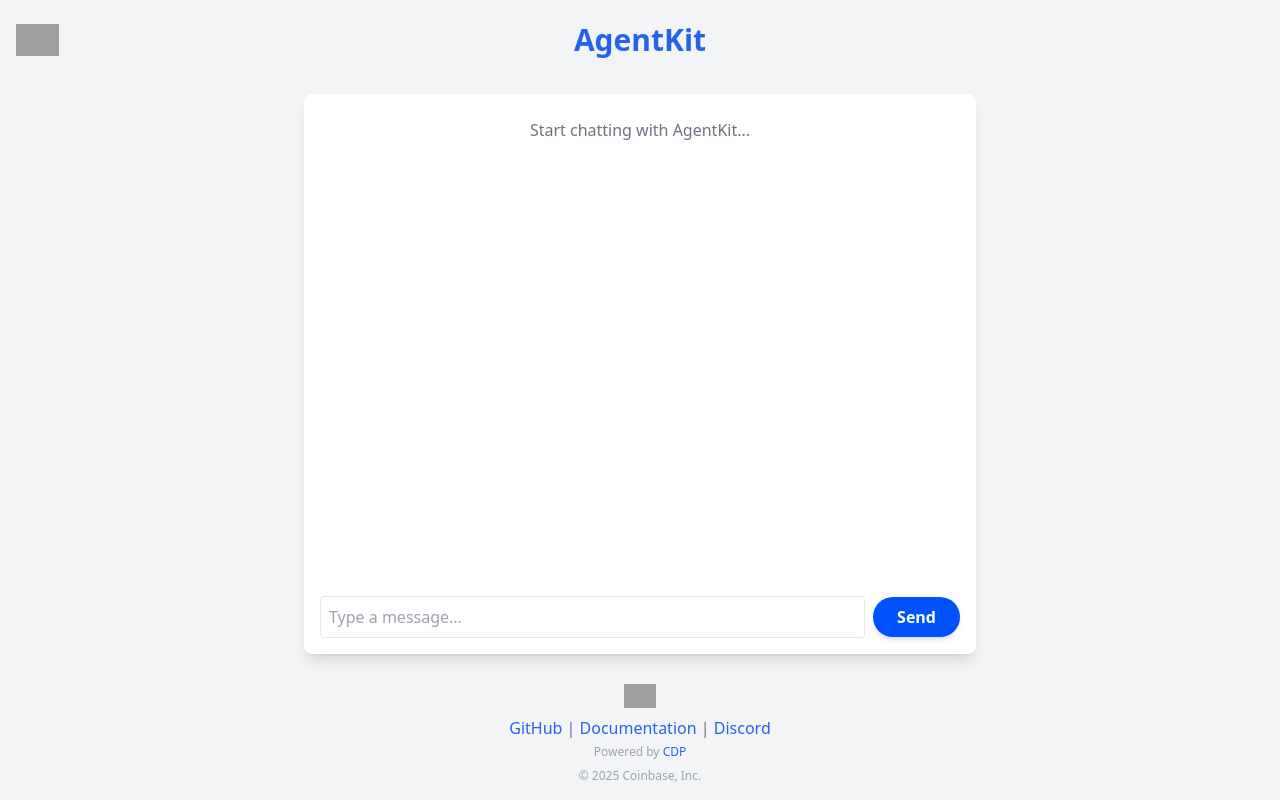
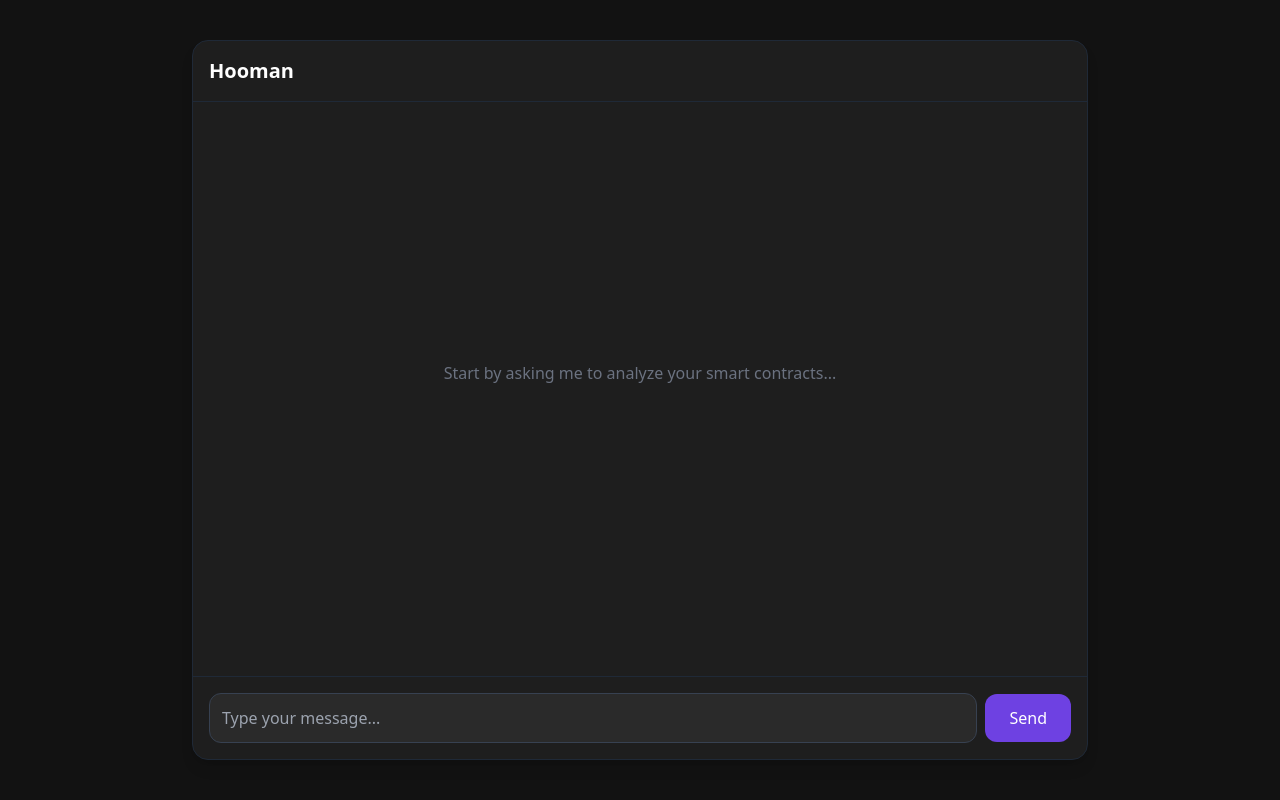
Before and after one commit to jaskara-n/Trader-bot, a Next.js app: page / in a window 1280 px wide. Built offline with nearby package versions, Linux system fonts and the light colour scheme; grey boxes are pictures that could not be loaded.

Commit message:
Ui-Update

```diff
--- a/app/globals.css
+++ b/app/globals.css
@@ -3,6 +3,74 @@
 @tailwind utilities;
 
 body {
-  @apply bg-white text-gray-900 dark:bg-gray-900 dark:text-gray-100;
+  @apply bg-[#121212] text-white;
   font-family: system-ui, -apple-system, BlinkMacSystemFont, "Segoe UI", Roboto, "Helvetica Neue", Arial, sans-serif;
 }
+
+/* Custom scrollbar for webkit browsers */
+.custom-scrollbar::-webkit-scrollbar {
+  width: 8px;
+}
+
+.custom-scrollbar::-webkit-scrollbar-track {
+  background: #1e1e1e;
+}
+
+.custom-scrollbar::-webkit-scrollbar-thumb {
+  background: #333;
+  border-radius: 4px;
+}
+
+.custom-scrollbar::-webkit-scrollbar-thumb:hover {
+  background: #444;
+}
+
+/* For Firefox */
+.custom-scrollbar {
+  scrollbar-width: thin;
+  scrollbar-color: #333 #1e1e1e;
+}
+
+/* Animation for thinking dots */
+@keyframes pulse {
+  0%,
+  100% {
+    opacity: 0.5;
+    transform: scale(0.8);
+  }
+  50% {
+    opacity: 1;
+    transform: scale(1);
+  }
+}
+
+.animate-pulse {
+  animation: pulse 1.5s infinite;
+}
+
+.delay-150 {
+  animation-delay: 0.15s;
+}
+
+.delay-300 {
+  animation-delay: 0.3s;
+}
+
+/* Custom scrollbar */
+::-webkit-scrollbar {
+  width: 6px;
+  height: 6px;
+}
+
+::-webkit-scrollbar-track {
+  background: transparent;
+}
+
+::-webkit-scrollbar-thumb {
+  background: #8b5cf6;
+  border-radius: 3px;
+}
+
+::-webkit-scrollbar-thumb:hover {
+  background: #7c3aed;
+}
--- a/app/layout.tsx
+++ b/app/layout.tsx
@@ -1,3 +1,4 @@
+import type React from "react";
 import type { Metadata } from "next";
 import "./globals.css";
 
@@ -5,8 +6,8 @@
  * Metadata for the page
  */
 export const metadata: Metadata = {
-  title: "AgentKit Quickstart",
-  description: "Generated by `create-onchain-agent`, a Next.js template for AgentKit",
+  title: "Hooman",
+  description: "HOOMAN | Where AI Meets DeFi",
 };
 
 /**
@@ -23,72 +24,7 @@
 }>) {
   return (
     <html lang="en">
-      <body className="bg-gray-100 dark:bg-gray-900 dark flex flex-col min-h-screen">
-        {/* Header (Fixed Height) */}
-        <header className="py-6 flex items-center justify-between relative">
-          <img
-            src="https://images.ctfassets.net/q5ulk4bp65r7/3TBS4oVkD1ghowTqVQJlqj/2dfd4ea3b623a7c0d8deb2ff445dee9e/Consumer_Wordmark.svg"
-            alt="Coinbase"
-            className="h-8 ml-4"
-          />
-
-          <span className="absolute left-1/2 transform -translate-x-1/2 text-3xl font-bold text-blue-600 dark:text-blue-400">
-            AgentKit
-          </span>
-        </header>
-
-        {/* Main Content (Dynamic, Grows but Doesn't Force Scroll) */}
-        <main className="flex-grow flex items-center justify-center px-4">{children}</main>
-
-        {/* Footer (Fixed Height) */}
-        <footer className="py-4 text-center text-gray-500 dark:text-gray-400 flex-none">
-          <img
-            src="https://images.ctfassets.net/q5ulk4bp65r7/3TBS4oVkD1ghowTqVQJlqj/2dfd4ea3b623a7c0d8deb2ff445dee9e/Consumer_Wordmark.svg"
-            alt="Coinbase"
-            className="h-6 mx-auto mb-2"
-          />
-          <div className="mt-2">
-            <a
-              href="https://github.com/coinbase/agentkit"
-              target="_blank"
-              rel="noopener noreferrer"
-              className="hover:underline text-blue-600 dark:text-blue-400"
-            >
-              GitHub
-            </a>{" "}
-            |{" "}
-            <a
-              href="https://docs.cdp.coinbase.com/agentkit/docs/welcome"
-              target="_blank"
-              rel="noopener noreferrer"
-              className="hover:underline text-blue-600 dark:text-blue-400"
-            >
-              Documentation
-            </a>{" "}
-            |{" "}
-            <a
-              href="https://discord.gg/CDP"
-              target="_blank"
-              rel="noopener noreferrer"
-              className="hover:underline text-blue-600 dark:text-blue-400"
-            >
-              Discord
-            </a>
-          </div>
-          <p className="text-xs text-gray-400 mt-1">
-            Powered by{" "}
-            <a
-              href="https://docs.cdp.coinbase.com/"
-              target="_blank"
-              rel="noopener noreferrer"
-              className="text-blue-600 dark:text-blue-400 hover:underline"
-            >
-              CDP
-            </a>
-          </p>
-          <p className="text-xs text-gray-400 mt-2">© {new Date().getFullYear()} Coinbase, Inc.</p>
-        </footer>
-      </body>
+      <body className="bg-[#121212]">{children}</body>
     </html>
   );
 }
--- a/app/page.tsx
+++ b/app/page.tsx
@@ -12,8 +12,6 @@
 export default function Home() {
   const [input, setInput] = useState("");
   const { messages, sendMessage, isThinking } = useAgent();
-
-  // Ref for the messages container
   const messagesEndRef = useRef<HTMLDivElement>(null);
 
   // Function to scroll to the bottom
@@ -34,32 +32,51 @@
   };
 
   return (
-    <div className="flex flex-col flex-grow items-center justify-center text-black dark:text-white w-full h-full">
-      <div className="w-full max-w-2xl h-[70vh] bg-white dark:bg-gray-800 shadow-lg rounded-lg p-4 flex flex-col">
+    <div className="flex flex-col items-center justify-center w-full h-full min-h-screen bg-[#121212]">
+      <div className="w-[90%] max-w-4xl h-[90vh] bg-[#1E1E1E] rounded-2xl shadow-lg flex flex-col overflow-hidden border border-gray-800">
+        {/* Header */}
+        <div className="p-4 border-b border-gray-800">
+          <h1 className="text-xl font-semibold text-white">Hooman</h1>
+        </div>
+
         {/* Chat Messages */}
-        <div className="flex-grow overflow-y-auto space-y-3 p-2">
+        <div className="flex-grow overflow-y-auto p-4 space-y-4 scrollbar-thin scrollbar-thumb-gray-700 scrollbar-track-transparent">
           {messages.length === 0 ? (
-            <p className="text-center text-gray-500">Start chatting with AgentKit...</p>
+            <div className="flex items-center justify-center h-full">
+              <p className="text-gray-500 text-center">Start by asking me to analyze your smart contracts...</p>
+            </div>
           ) : (
             messages.map((msg, index) => (
               <div
                 key={index}
-                className={`p-3 rounded-2xl shadow ${
-                  msg.sender === "user"
-                    ? "bg-[#0052FF] text-white self-end"
-                    : "bg-gray-100 dark:bg-gray-700 self-start"
+                className={`p-4 rounded-2xl max-w-[80%] ${
+                  msg.sender === "user" ? "bg-[#6E41E2] text-white ml-auto" : "bg-[#2A2A2A] text-gray-200 mr-auto"
                 }`}
               >
                 <ReactMarkdown
                   components={{
-                    a: props => (
+                    a: (props) => (
                       <a
                         {...props}
-                        className="text-blue-600 dark:text-blue-400 underline hover:text-blue-800 dark:hover:text-blue-300"
+                        className="text-purple-300 underline hover:text-purple-200"
                         target="_blank"
                         rel="noopener noreferrer"
                       />
                     ),
+                    code: ({ node, className, children, ...props }) => {
+                      const match = /language-(\w+)/.exec(className || "");
+                      return !className ? (
+                        <code className="bg-gray-800 text-gray-200 px-1 py-0.5 rounded" {...props}>
+                          {children}
+                        </code>
+                      ) : (
+                        <div className="bg-gray-800 rounded-md p-4 my-2 overflow-x-auto">
+                          <code className={className} {...props}>
+                            {children}
+                          </code>
+                        </div>
+                      );
+                    },
                   }}
                 >
                   {msg.text}
@@ -69,29 +86,45 @@
           )}
 
           {/* Thinking Indicator */}
-          {isThinking && <div className="text-right mr-2 text-gray-500 italic">🤖 Thinking...</div>}
+          {isThinking && (
+            <div className="flex items-center space-x-2 text-gray-400 ml-4">
+              <span>Thinking</span>
+              <span className="flex space-x-1">
+                <span
+                  className="w-2 h-2 bg-purple-500 rounded-full animate-pulse"
+                  style={{ animationDelay: "0ms" }}
+                ></span>
+                <span
+                  className="w-2 h-2 bg-purple-500 rounded-full animate-pulse"
+                  style={{ animationDelay: "300ms" }}
+                ></span>
+                <span
+                  className="w-2 h-2 bg-purple-500 rounded-full animate-pulse"
+                  style={{ animationDelay: "600ms" }}
+                ></span>
+              </span>
+            </div>
+          )}
 
           {/* Invisible div to track the bottom */}
           <div ref={messagesEndRef} />
         </div>
 
         {/* Input Box */}
-        <div className="flex items-center space-x-2 mt-2">
+        <div className="p-4 border-t border-gray-800 flex items-center space-x-2">
           <input
             type="text"
-            className="flex-grow p-2 rounded border dark:bg-gray-700 dark:border-gray-600"
-            placeholder={"Type a message..."}
+            className="flex-grow p-3 rounded-xl bg-[#2A2A2A] border border-gray-700 text-white focus:outline-none focus:border-purple-500 transition-colors"
+            placeholder="Type your message..."
             value={input}
-            onChange={e => setInput(e.target.value)}
-            onKeyDown={e => e.key === "Enter" && onSendMessage()}
+            onChange={(e) => setInput(e.target.value)}
+            onKeyDown={(e) => e.key === "Enter" && onSendMessage()}
             disabled={isThinking}
           />
           <button
             onClick={onSendMessage}
-            className={`px-6 py-2 rounded-full font-semibold transition-all ${
-              isThinking
-                ? "bg-gray-300 cursor-not-allowed text-gray-500"
-                : "bg-[#0052FF] hover:bg-[#003ECF] text-white shadow-md"
+            className={`px-6 py-3 rounded-xl font-medium transition-all ${
+              isThinking ? "bg-gray-700 cursor-not-allowed text-gray-500" : "bg-[#6E41E2] hover:bg-[#5B35C5] text-white"
             }`}
             disabled={isThinking}
           >
```
Also changed, not shown: app/api/agent/actions/swap/swapActionProvider.ts (+67 -15 lines).
